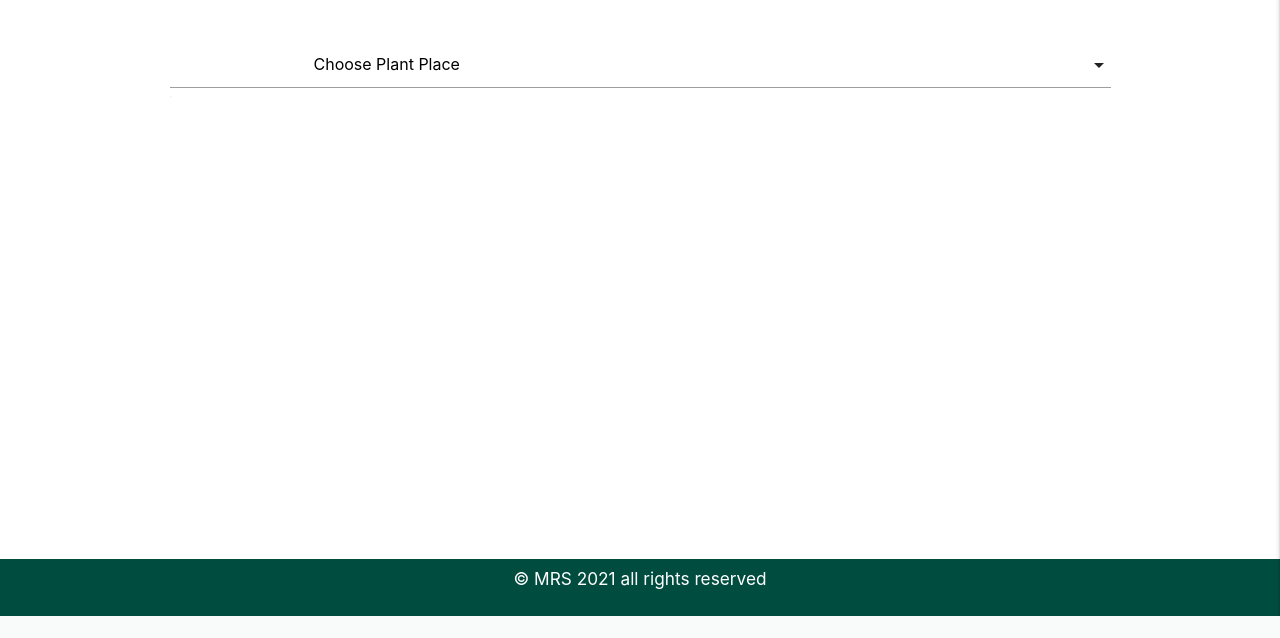
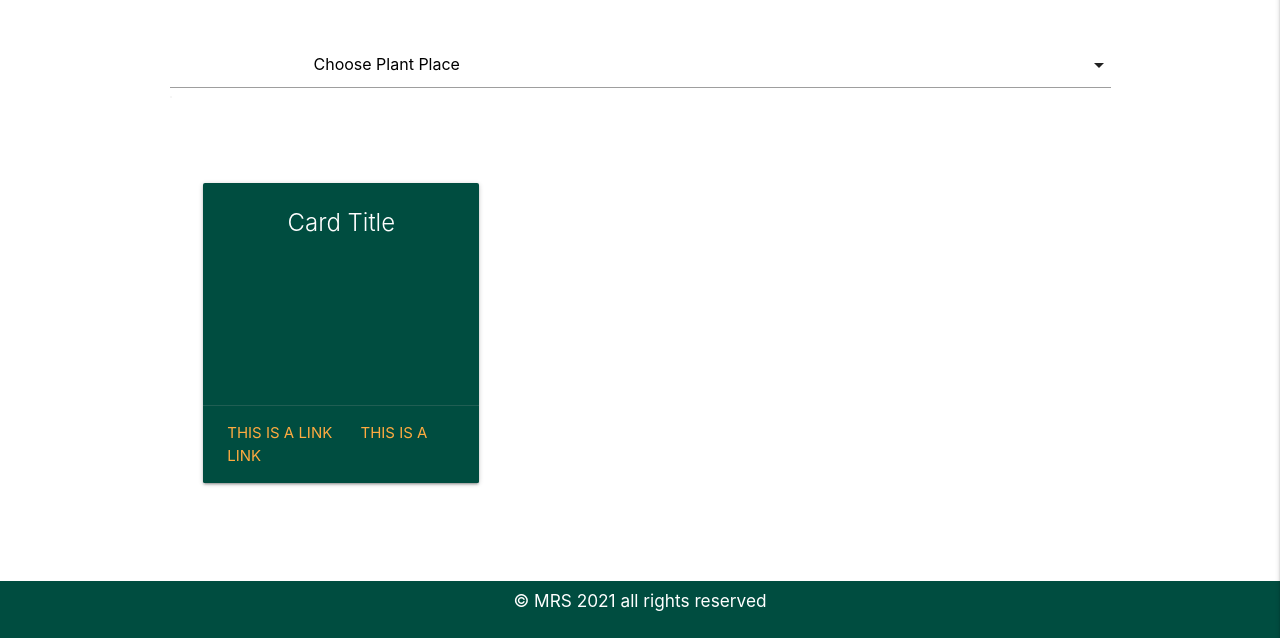
Before and after one commit to madatoo/plantarium-ms3, a Flask app: page /all_plants in a window 1280 px wide. Shown: the part 184-822 px from the top of the page. Before the commit the page ends 800 px from the top, so only its background shows below. Run offline with Flask 2, Linux system fonts and the light colour scheme; data that the repository does not hold is empty; some libraries are stand-ins or nearby versions.

Commit message:
add browse by categories field with cards in all plants file

```diff
--- a/templates/all_plants.html
+++ b/templates/all_plants.html
@@ -8,7 +8,7 @@
     </div>
     <div class="row">
         <form class="col s12 " method="POST" action="{{ url_for('all_plants') }}">
-            <!--plants by plant_place-->
+            <!-- browse plants by plant_place-->
             <div class="row">
                 <div class="row center">
                     <div class="row row s12 m7 text-center">
@@ -27,5 +27,19 @@
             </div>
         </form>
     </div>
+    <div class="row">
+        <!--browse by category name-->
+        <div class="col s12 m4">
+            <div class="card teal small darken-4">
+                <div class="card-content white-text center">
+                    <span class="card-title center">Card Title</span>
+                </div>
+                <div class="card-action">
+                  <a href="#">This is a link</a>
+                  <a href="#">This is a link</a>
+                </div>
+            </div>
+        </div>
+    </div>
 </div>
 {% endblock %}
```
